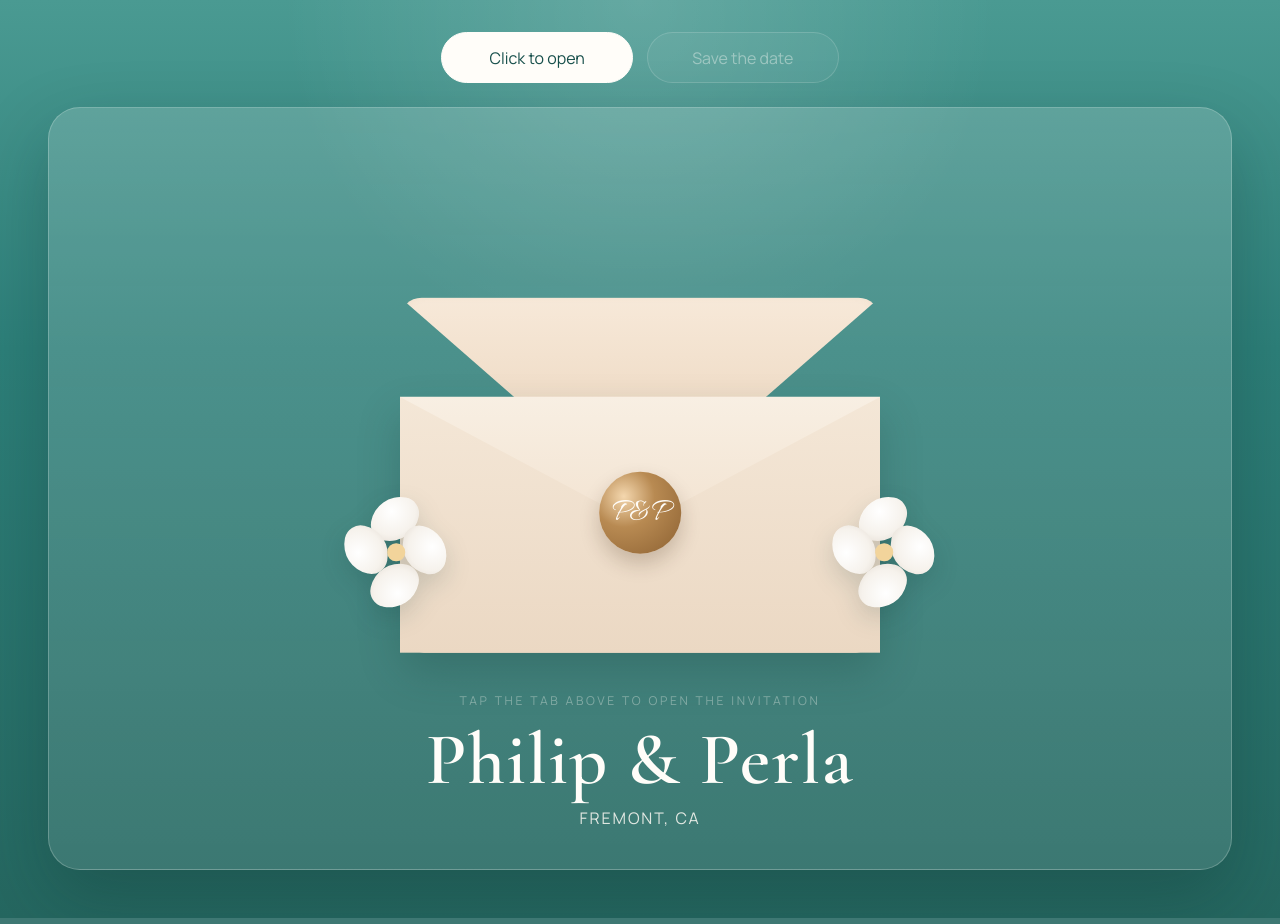
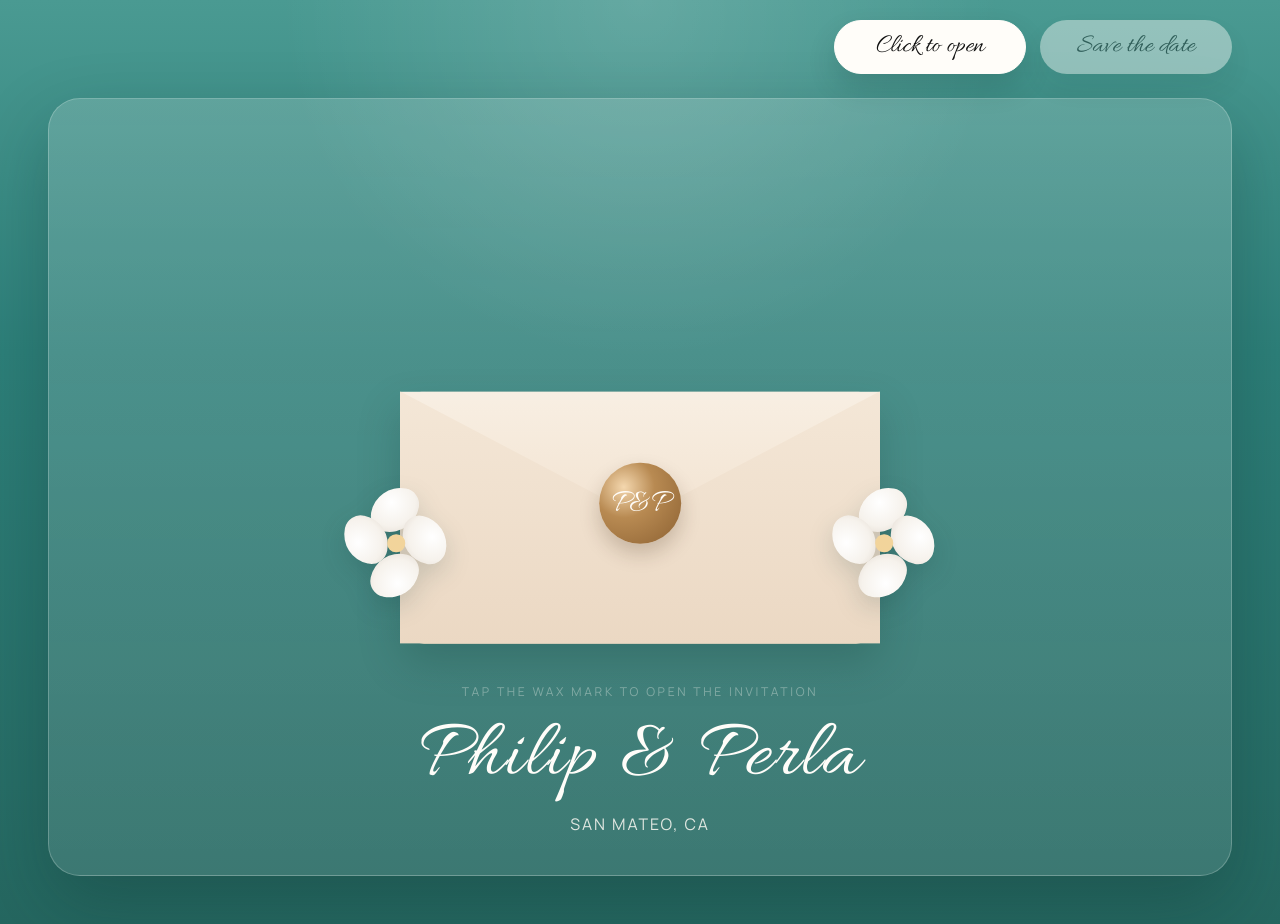
Before and after one commit to anthonymelendez650/philipandperla, a Flask app: page / in a window 1280 px wide. Run offline with Flask 3, Linux system fonts and the light colour scheme.

Commit message:
Checkpoint current wedding invitation design

```diff
--- a/static/css/site.css
+++ b/static/css/site.css
@@ -38,7 +38,7 @@ select {
 
 .page-shell {
   min-height: 100vh;
-  padding: 2rem 1.25rem 3rem;
+  padding: 1.25rem 1.25rem 3rem;
   display: flex;
   align-items: center;
   justify-content: center;
@@ -46,6 +46,7 @@ select {
 
 .invite-app {
   width: min(100%, 74rem);
+  position: relative;
 }
 
 .intro {
@@ -66,8 +67,8 @@ select {
 .intro h1,
 .caption-block h2 {
   margin: 0.35rem 0 0.2rem;
-  font-family: "Cormorant Garamond", serif;
-  font-weight: 600;
+  font-family: "Allura", cursive;
+  font-weight: 400;
   letter-spacing: 0.02em;
 }
 
@@ -84,33 +85,38 @@ select {
 
 .tab-controls {
   display: flex;
-  justify-content: center;
+  justify-content: flex-end;
   gap: 0.85rem;
   flex-wrap: wrap;
-  margin-bottom: 1.5rem;
+  margin: 0 0 1.5rem auto;
+  width: fit-content;
 }
 
 .tab-button {
-  border: 1px solid rgba(255, 253, 249, 0.4);
-  background: rgba(255, 253, 249, 0.1);
-  color: var(--white);
+  border: 1px solid rgba(255, 253, 249, 0.9);
+  background: var(--white);
+  color: #111111;
   border-radius: 999px;
-  padding: 0.85rem 1.35rem;
+  padding: 0.8rem 1.4rem;
   min-width: 12rem;
   cursor: pointer;
+  font-family: "Allura", cursive;
+  font-size: 1.65rem;
+  line-height: 1;
   transition: transform 180ms ease, background 180ms ease, opacity 180ms ease;
+  box-shadow: 0 14px 28px rgba(10, 43, 40, 0.16);
 }
 
 .tab-button:hover,
 .tab-button:focus-visible {
   transform: translateY(-1px);
-  background: rgba(255, 253, 249, 0.18);
+  background: #f8f5ef;
   outline: none;
 }
 
 .tab-button.is-active {
   background: var(--white);
-  color: var(--teal-deep);
+  color: #111111;
   border-color: var(--white);
 }
 
@@ -148,16 +154,19 @@ select {
   position: relative;
   width: min(100%, 30rem);
   aspect-ratio: 1.35 / 1;
+  --envelope-body-height: 71%;
+  --envelope-seam: calc(100% - var(--envelope-body-height));
 }
 
 .sealed-envelope .envelope-face,
 .open-envelope .envelope-pocket {
   position: absolute;
   inset: auto 0 0;
-  height: 72%;
+  height: var(--envelope-body-height);
   background: linear-gradient(180deg, var(--paper) 0%, #edd7bf 100%);
   border-radius: 0 0 1.5rem 1.5rem;
   box-shadow: 0 20px 40px rgba(24, 64, 59, 0.25);
+  z-index: 2;
 }
 
 .sealed-envelope .envelope-face::before,
@@ -187,11 +196,14 @@ select {
 .sealed-envelope .envelope-flap,
 .open-envelope .envelope-liner {
   position: absolute;
-  inset: 0 0 auto;
-  height: 67%;
+  top: var(--envelope-seam);
+  left: 0;
+  right: 0;
+  height: 56%;
   background: linear-gradient(180deg, #f7e9d9 0%, #e6ccb0 100%);
-  clip-path: polygon(0 0, 100% 0, 50% 88%);
+  clip-path: polygon(0 0, 100% 0, 50% 98%);
   border-radius: 1.35rem 1.35rem 0 0;
+  z-index: 1;
 }
 
 .sealed-envelope .envelope-flap {
@@ -201,7 +213,6 @@ select {
 .open-envelope .envelope-liner {
   transform: rotateX(180deg);
   transform-origin: top center;
-  top: -0.65rem;
   box-shadow: inset 0 -10px 18px rgba(151, 117, 84, 0.16);
 }
 
@@ -221,6 +232,17 @@ select {
   color: var(--white);
   box-shadow: 0 10px 20px rgba(61, 36, 13, 0.22);
   z-index: 4;
+}
+
+.wax-trigger {
+  border: 0;
+  cursor: pointer;
+}
+
+.wax-trigger:hover,
+.wax-trigger:focus-visible {
+  transform: translateX(-50%) scale(1.03);
+  outline: none;
 }
 
 .flower {
@@ -385,7 +407,7 @@ select {
   display: block;
   margin: 1rem 0 0.85rem;
   font-family: "Cormorant Garamond", serif;
-  font-size: clamp(2.8rem, 6vw, 3.9rem);
+  font-size: clamp(2.15rem, 4.8vw, 3.1rem);
   font-weight: 700;
   letter-spacing: 0.06em;
 }
@@ -402,7 +424,7 @@ select {
 }
 
 .caption-block h2 {
-  font-size: clamp(2.8rem, 6vw, 4.6rem);
+  font-size: clamp(3.2rem, 7vw, 5.2rem);
 }
 
 .location {
@@ -534,12 +556,15 @@ select {
   }
 
   .tab-controls {
-    gap: 0.65rem;
+    gap: 0.55rem;
+    margin-bottom: 1rem;
   }
 
   .tab-button {
-    width: 100%;
-    min-width: 0;
+    min-width: 8.75rem;
+    width: auto;
+    padding: 0.72rem 1.05rem;
+    font-size: 1.35rem;
   }
 
   .tab-panel {
--- a/templates/index.html
+++ b/templates/index.html
@@ -40,16 +40,16 @@
             </div>
 
             <div class="envelope sealed-envelope" aria-label="Sealed envelope with wedding monogram">
-              <div class="wax-mark">P&amp;P</div>
+              <button class="wax-mark wax-trigger" type="button" aria-label="Open the invitation" data-target="open">P&amp;P</button>
               <div class="envelope-flap"></div>
               <div class="envelope-face"></div>
             </div>
           </div>
 
           <div class="caption-block">
-            <p class="cue">Tap the tab above to open the invitation</p>
+            <p class="cue">Tap the wax mark to open the invitation</p>
             <h2>Philip &amp; Perla</h2>
-            <p class="location">Fremont, CA</p>
+            <p class="location">San Mateo, CA</p>
           </div>
         </div>
       </section>
@@ -84,7 +84,7 @@
 
             <div class="pullout ticket-card" aria-label="Save the date card">
               <span class="ticket-top">Save the date</span>
-              <strong class="ticket-date">05.16.26</strong>
+              <strong class="ticket-date">11.22.2026</strong>
               <span class="ticket-bottom">We&rsquo;re getting married</span>
             </div>
 
@@ -98,7 +98,7 @@
           <div class="caption-block">
             <p class="cue">Save the date</p>
             <h2>Philip &amp; Perla</h2>
-            <p class="location">Fremont, CA</p>
+            <p class="location">San Mateo, CA</p>
           </div>
         </div>
       </section>
@@ -109,12 +109,9 @@
     const tabs = document.querySelectorAll(".tab-button");
     const panels = document.querySelectorAll(".tab-panel");
 
-    tabs.forEach((tab) => {
-      tab.addEventListener("click", () => {
-        const target = tab.dataset.target;
-
+    function activateTab(target) {
       tabs.forEach((button) => {
-          const isActive = button === tab;
+        const isActive = button.dataset.target === target;
         button.classList.toggle("is-active", isActive);
         button.setAttribute("aria-selected", String(isActive));
       });
@@ -124,7 +121,14 @@
         panel.classList.toggle("is-active", isActive);
         panel.hidden = !isActive;
       });
+    }
+
+    tabs.forEach((tab) => {
+      tab.addEventListener("click", () => activateTab(tab.dataset.target));
     });
+
+    document.querySelectorAll(".wax-trigger").forEach((trigger) => {
+      trigger.addEventListener("click", () => activateTab(trigger.dataset.target));
     });
   </script>
 </body>
```
Lines whose indentation alone changed are shown as unchanged.
